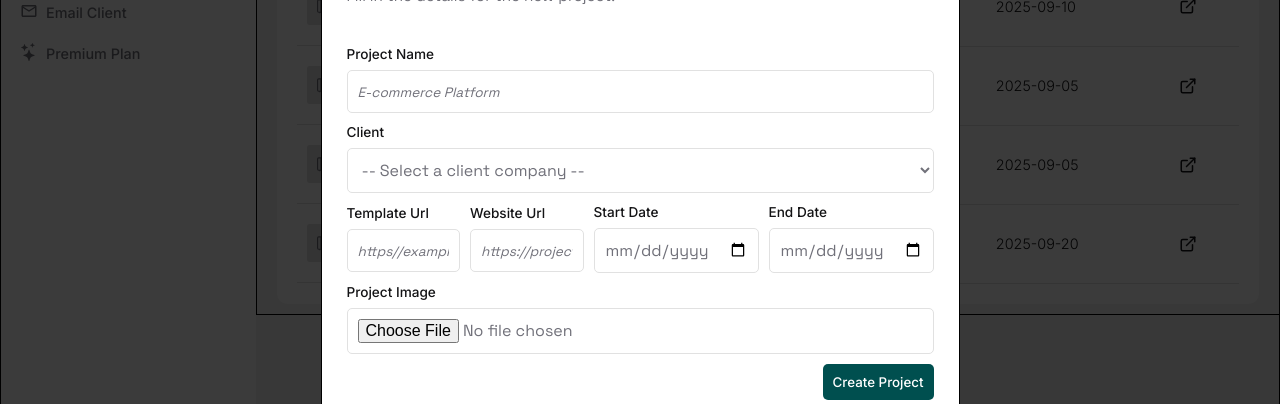
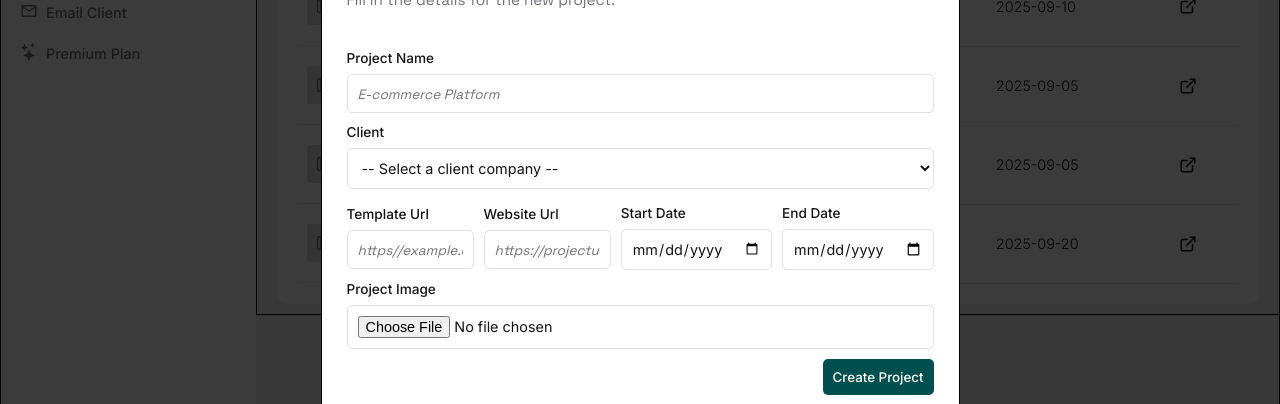
Before and after one commit to HiiDev01/ProjectPilot, a React (Vite) app: page /projects in a window 1280 px wide. Both pictures are taken after a click on the button "Add Project". Shown: the part 221-625 px from the top of the page. Built offline with nearby package versions, Linux system fonts and the light colour scheme; data requests are answered from the project's data file.

Commit message:
updating form

```diff
--- a/src/pages/ClientPage.jsx
+++ b/src/pages/ClientPage.jsx
@@ -7,12 +7,12 @@ import { LiaTimesSolid } from "react-icons/lia";
 
 
 const ClientPage = () => {
-  const [searchBox, setSearchBox] = React.useState(" ");
+  const [searchBox, setSearchBox] = React.useState("");
   const [clients, setClients] = React.useState([]);
   const [clientPopup, setClientPopup] = React.useState(false);
   const [loading, setLoading] = React.useState(false)
   const [newClient, setNewClient] = React.useState({
-    company: " ",
+    company: "",
     email: "",
     projectNumber: 0
   });
@@ -82,7 +82,6 @@ const ClientPage = () => {
         setNewClient({company: '', email: '', projectNumber: 0})
         return;
       }
-
 
 
       const res = await fetch('http://localhost:5000/clients', {
--- a/src/pages/ProjectPage.jsx
+++ b/src/pages/ProjectPage.jsx
@@ -10,18 +10,32 @@ import { getClients, getProjects } from '../apis/Api';
 
 
 const ProjectPage = () => {
+  const [newProject, setNewProject] = useState({
+    name: "",
+    client: "",
+    templateUrl: "",
+    webUrl: "",
+    startDate: "",
+    endDate: "",
+    file: ""
+  });
   const [projects, setProjects] = useState([]);
   const [company, setCompany] = useState([]);
   const [popup, setPopup] = useState(false);
   const [error, setError] = useState(null);
   const popRef = useRef(null);
 
+  /// button to show the poup form
   const handleShowAddForm = () => {
     setPopup(true);
   }
+
+  // buttont to close the popup form
   const closeShowAddForm = () => {
     setPopup(false)
   }
+
+  /////////Ref  to close the poup form
   useEffect(()=>{
     const handleClosePop = (e) =>{
       if(popRef.current && !popRef.current.contains(e.target)){
@@ -32,8 +46,23 @@ const ProjectPage = () => {
     return () => {
       document.removeEventListener('mousedown', handleClosePop)
     }
-  }, [popRef])
+  }, [popRef]);
 
+  /// tracking the Popup form input and updating
+  const handleChangeProjectInput = (e) => {
+    setNewProject({
+      ...newProject,
+      [e.target.name]:  e.target.value
+    })
+  }
+
+  const handleAddNewProject = async(e) =>{
+    e.preventDefault();
+    console.log(newProject)
+
+  }
+
+  //fetching all project existing projects
   useEffect(()=> {
     const fetchProjects = async () => {
       try {
@@ -46,6 +75,7 @@ const ProjectPage = () => {
     fetchProjects();
   }, []);
 
+  /// fetching the client to for the select option
   useEffect(()=>{
     const fetchClients = async() => {
       try {
@@ -130,14 +160,23 @@ const ProjectPage = () => {
             </button>
           </div>
 
-          <form action="" className='projectForm'>
+          <form action="" className='projectForm' onSubmit={handleAddNewProject}>
             <label htmlFor="project"> project name</label>
-            <input type="text" name="project" placeholder='E-commerce Platform' required/>
+            <input
+              type="text"
+              name="name"
+              placeholder='E-commerce Platform'
+              value={newProject.name}
+              onChange={handleChangeProjectInput}
+              required/>
             <label htmlFor="client">client</label>
-            <select name="client">
+            <select name="client"
+              value={newProject.client}
+              onChange={handleChangeProjectInput}
+            >
               <option value="">-- Select a client company --</option>
               {company.map((comp) => (
-                <option value={comp.company} key={company.id}>
+                <option value={comp.company} key={comp.id}>
                   {comp.company}
                 </option>
               ))}
@@ -145,23 +184,51 @@ const ProjectPage = () => {
             <div className='formgrid'>
               <div>
                 <label htmlFor="template">template url</label>
-                <input type="url" name="template"  placeholder='https//example.com'required/>
+                <input
+                  type="url"
+                  name="templateUrl"
+                  placeholder='https//example.com'
+                  value={newProject.templateUrl}
+                  onChange={handleChangeProjectInput}
+                  required/>
               </div>
               <div>
                 <label htmlFor="site">website url</label>
-                <input type="url" name="site" placeholder='https://projecturl.com'/>
+                <input
+                  type="url"
+                  name="webUrl"
+                  placeholder='https://projecturl.com'
+                  value={newProject.webUrl}
+                  onChange={handleChangeProjectInput}/>
               </div>
               <div>
                 <label htmlFor="startDate">Start Date</label>
-                <input type="date" name="date" placeholder='start date' required/>
+                <input
+                  type="date"
+                  name="startDate"
+                  placeholder='start date'
+                  value={newProject.startDate}
+                  onChange={handleChangeProjectInput}
+                  required/>
               </div>
               <div>
                 <label htmlFor="endDate">End Date</label>
-                <input type="date" name="date" placeholder='due date' required/>
+                <input
+                  type="date"
+                  name="endDate"
+                  placeholder='due date'
+                  value={newProject.endDate}
+                  onChange={handleChangeProjectInput}
+                  required/>
               </div>
             </div>
             <label htmlFor="file">project image</label>
-            <input type="file" name="file" placeholder=''/>
+            <input
+              type="file"
+              name="file"
+              value={newProject.file}
+              onChange={handleChangeProjectInput}
+              placeholder=''/>
             <button type="submit">create project</button>
           </form>
         </div>
--- a/src/styles/ProjectPage.css
+++ b/src/styles/ProjectPage.css
@@ -201,16 +201,23 @@
     background-color: transparent;
     outline: none;
     border-radius: 5px;
-    font-family: var(--font-one);
-    color: var(--light-text);
-    font-size: 1rem;
+    font-family: var(--font-two);
+    color: var(--dark-text);
+    font-size: 0.9rem;
     border: 0.5px solid var(--shadow);
+    margin: 0px 0px 10px 0px;
+  }
+  .projectForm select option{
+    color: var(--dark-text);
+    font-family: var(--font-two);
+    font-size: 0.95rem;
     margin: 0px 0px 10px 0px;
   }
   .formgrid{
     display: flex;
     align-items: center;
     gap: 10px;
+    margin: 5px 0px 0px 0px;
   }
   .projectForm input::placeholder{
       font-size: 0.85rem;
```
